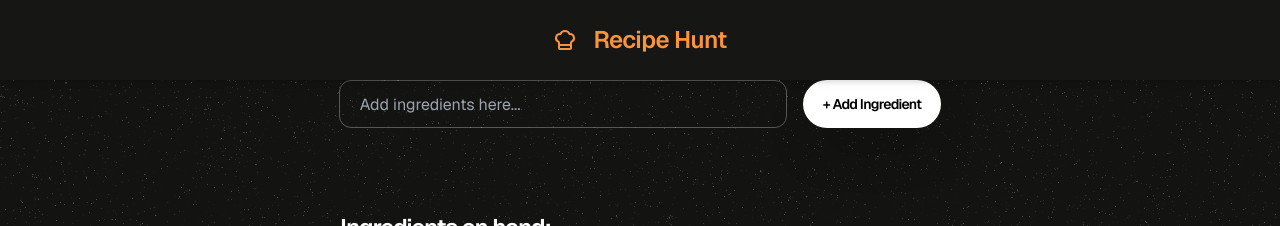
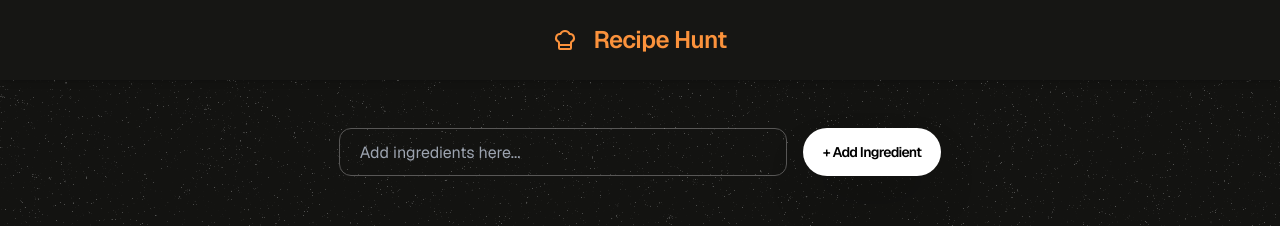
Before and after one commit to AnukaSamuditha/RecipeHunt-AI-, a React (Vite) app in the folder Ai_Recipe_Generator/: page / in a window 1280 px wide. Shown: the top 226 px of the page. Built offline with nearby package versions, Linux system fonts and the light colour scheme; no server answers; what @huggingface/inference would draw is missing.

Commit message:
Fixing validation issues and update them

```diff
--- a/Ai_Recipe_Generator/src/Components/Home.tsx
+++ b/Ai_Recipe_Generator/src/Components/Home.tsx
@@ -94,7 +94,7 @@
 
       <div className="w-full h-auto flex justify-center items-center">
         <form className="lg:w-[50%] w-[90%]  mt-20" onSubmit={handleIngredients}>
-          <div className="w-full flex justify-center items-center gap-4">
+          <div className="w-full flex justify-center items-center gap-4 mt-12">
             <input
               type="text"
               name="inputText"
```
